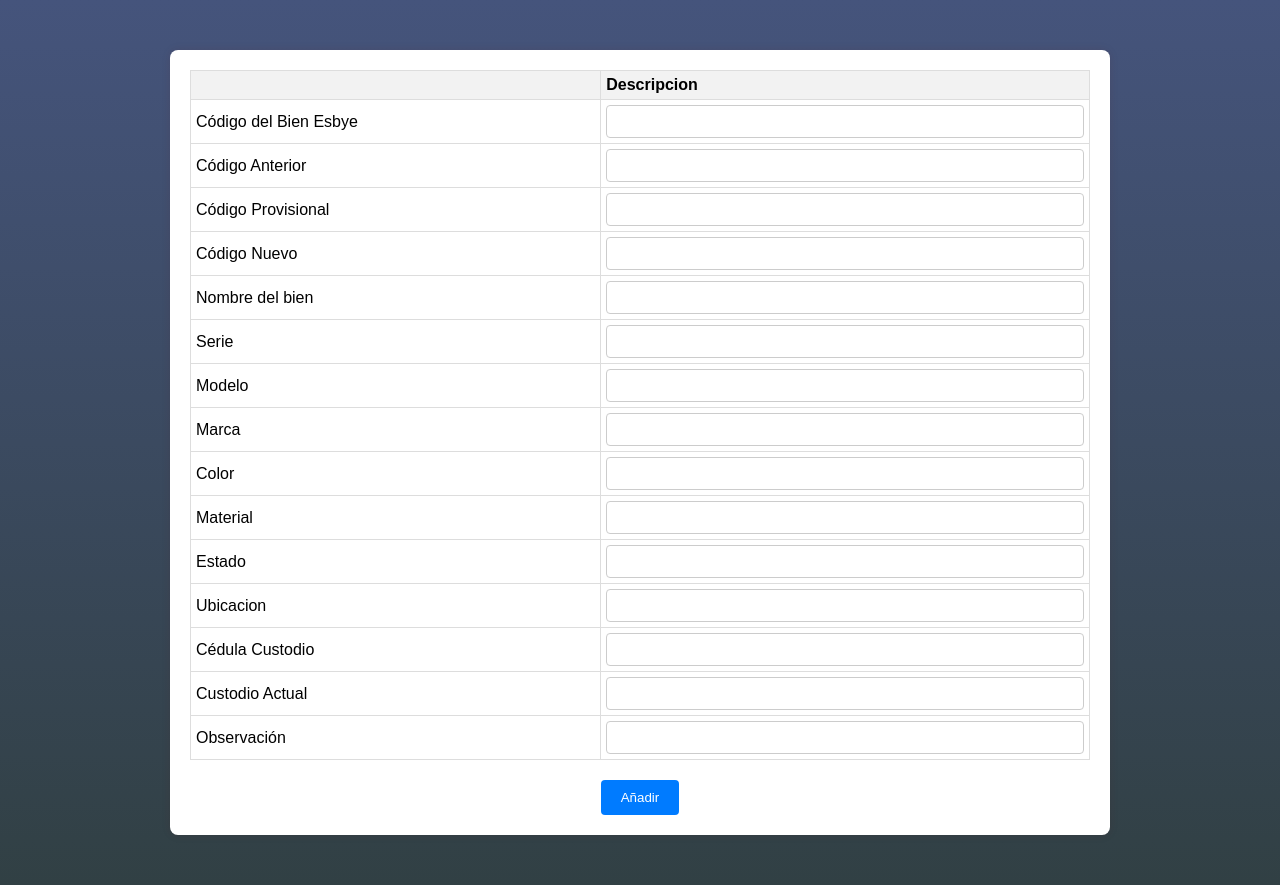
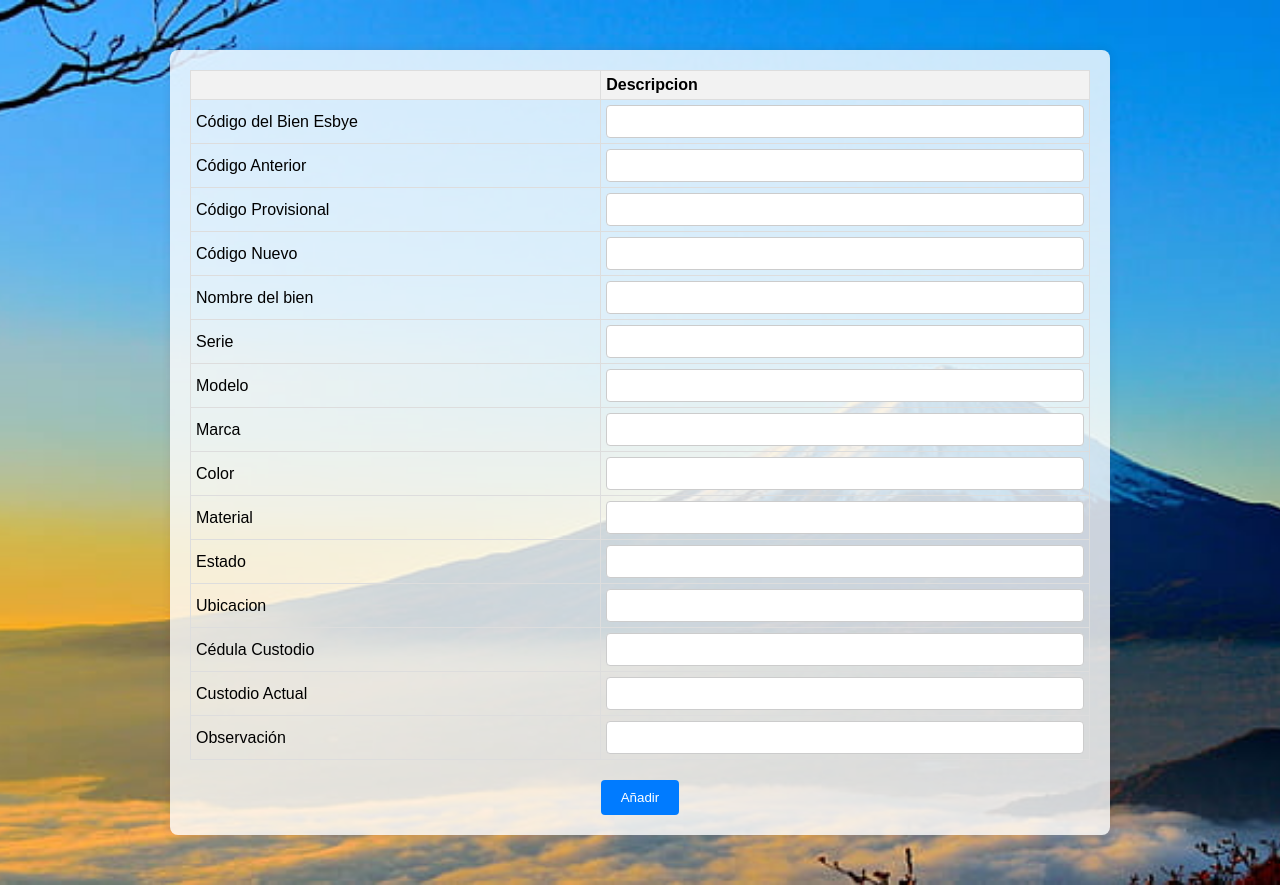
Before and after one commit to JoelCaza/Sistema_Inamhi, a Django app: template myproject/myapp/templates/agregar.html in a window 1280 px wide. Run offline with Django 5.2, Linux system fonts and the light colour scheme; the template is opened without the code that fills it, so the values that code supplies are empty.

Commit message:
agregar
estilos

```diff
--- a/myproject/myapp/templates/agregar.html
+++ b/myproject/myapp/templates/agregar.html
@@ -13,6 +13,7 @@
                 <thead>
                     <tr>
                         <th></th>
+
                         <th>Descripcion</th>
                     </tr>
                 </thead>
--- a/myproject/myapp/templates/styles.css
+++ b/myproject/myapp/templates/styles.css
@@ -7,17 +7,23 @@ body {
     justify-content: center;
     align-items: center;
     height: 100;
-    background: linear-gradient(rgb(69, 84, 124), rgb(49, 64, 68));
+    background-image: url('imagenes/volcan.jpg');
+    background-size: cover;
+    background-position: center;
+    background-repeat: no-repeat;
+
 
 }
 
 .container {
-    background-color: #fff;
+
+    background-color: rgba(255, 255, 255, 0.8);
     padding: 20px;
     box-shadow: 0 0 10px rgba(97, 11, 11, 0.1);
     border-radius: 8px;
     width: 900px;
     overflow: hidden;
+
 }
 
 table {
@@ -30,11 +36,17 @@ th, td {
     border: 1px solid #ddd;
     padding: 5px;
     text-align: left;
+
 }
 
 th {
+    background-color: rgba(242, 242, 242, 0.8);
     background-color: #f2f2f2;
     font-weight: bold;
+}
+
+.column-small {
+    width: 100px; /* Ajusta este valor para reducir el ancho de la primera columna */
 }
 
 input[type="text"] {
```
Also changed, not shown: myproject/myapp/templates/imagenes/volcan.jpg (added).
